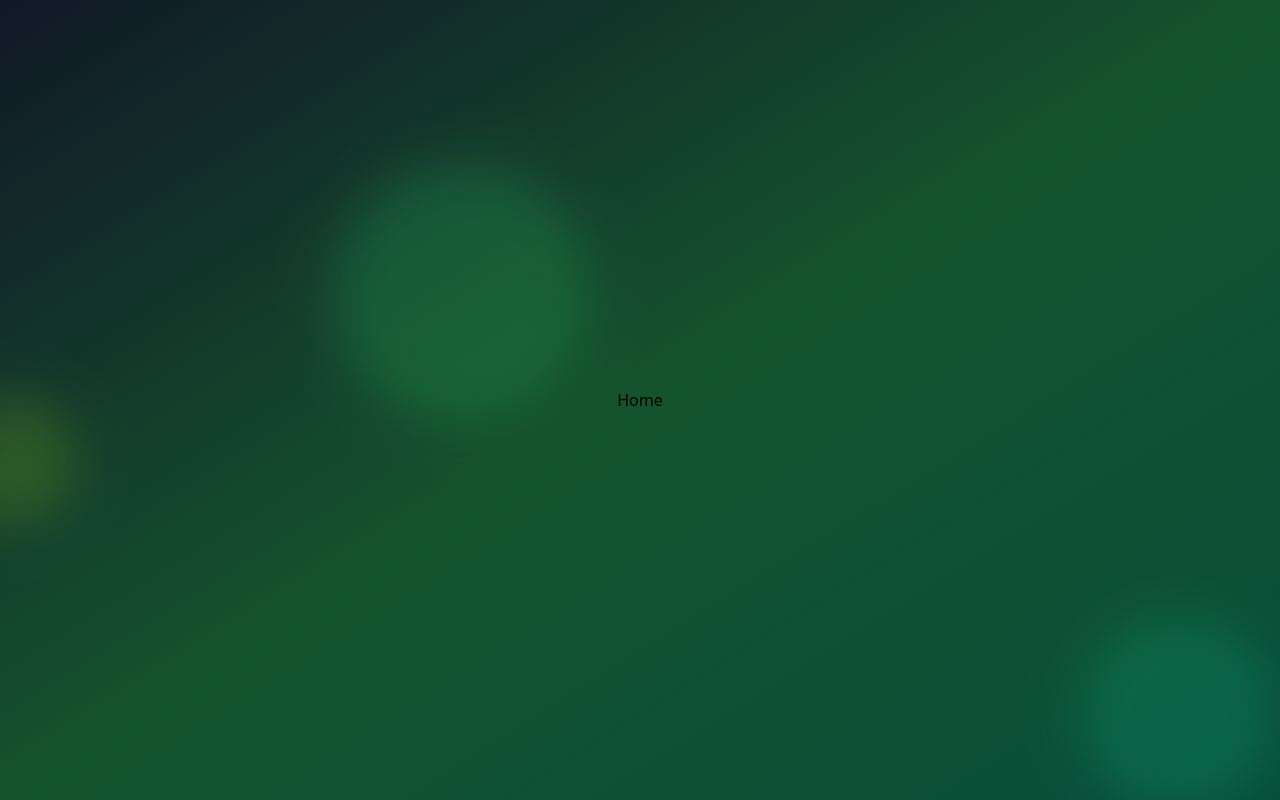
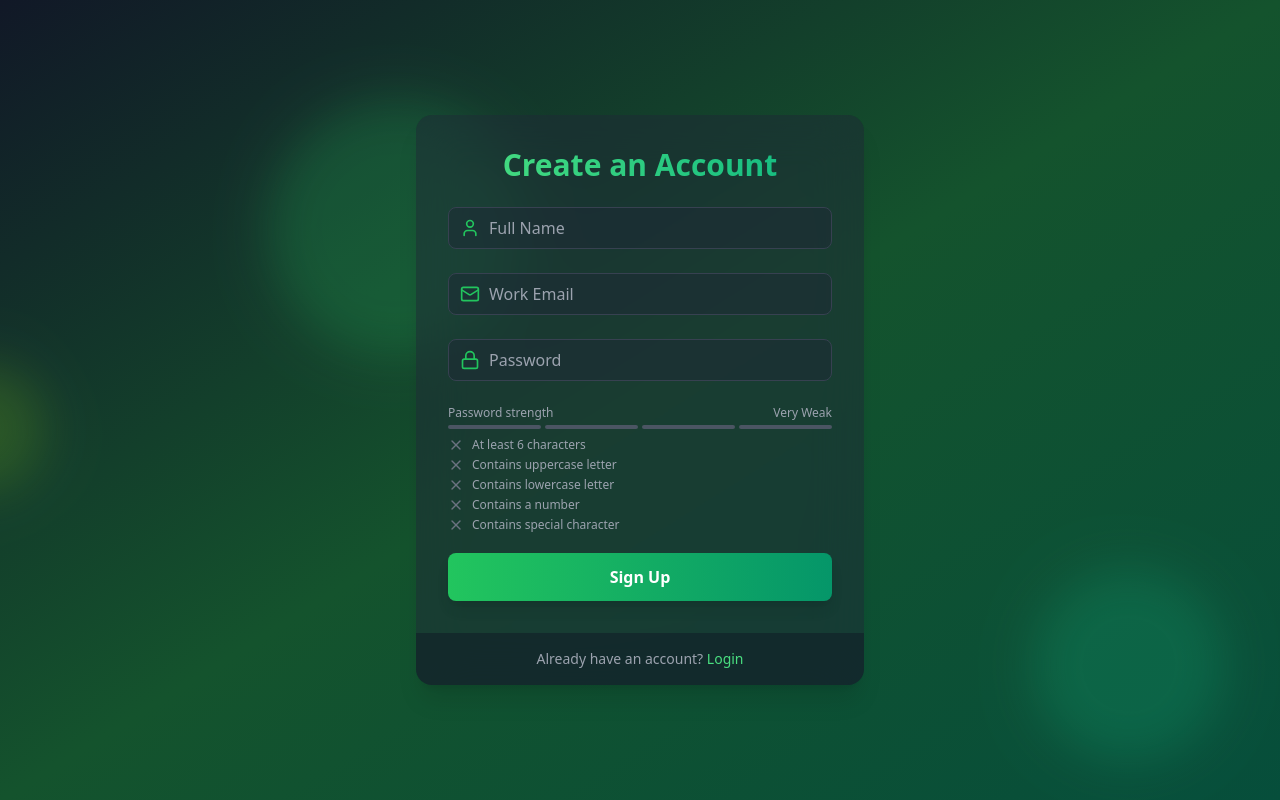
Before and after one commit to mhdZhHan/advanced-mern-auth, a React (Vite) app in the folder client/: page /signup in a window 1280 px wide. Built offline with nearby package versions, Linux system fonts and the light colour scheme.

Commit message:
🏗️ Add Sign Up page

```diff
--- a/client/package.json
+++ b/client/package.json
@@ -11,6 +11,7 @@
   },
   "dependencies": {
     "framer-motion": "^11.3.30",
+    "lucide-react": "^0.436.0",
     "react": "^18.3.1",
     "react-dom": "^18.3.1",
     "react-router-dom": "^6.26.1"
--- a/client/src/App.jsx
+++ b/client/src/App.jsx
@@ -1,6 +1,8 @@
 import { Routes, Route } from "react-router-dom"
 
 import FloatingShape from "./components/FloatingShape"
+import SignUpPage from "./pages/SignUpPage"
+import LoginPage from "./pages/LoginPage"
 
 function App() {
 	return (
@@ -29,8 +31,8 @@
 
 			<Routes>
 				<Route path="/" element="Home" />
-				<Route path="/signup" element="Home" />
-				<Route path="/login" element="Home" />
+				<Route path="/signup" element={<SignUpPage />} />
+				<Route path="/login" element={<LoginPage />} />
 			</Routes>
 		</div>
 	)
--- /dev/null
+++ b/client/src/components/Input.jsx
@@ -0,0 +1,15 @@
+function Input({ icon: Icon, ...props }) {
+	return (
+		<div className="relative mb-6">
+			<div className="absolute inset-y-0 left-0 flex items-center pl-3 pointer-events-none">
+				<Icon className="size-5 text-green-500" />
+			</div>
+
+			<input
+				{...props}
+				className="w-full pl-10 pr-3 py-2 bg-gray-800 bg-opacity-50 rounded-lg border border-gray-700 focus:border-green-500 focus:ring-2 focus:ring-green-500 text-white placeholder-gray-400 transition duration-200"
+			/>
+		</div>
+	)
+}
+export default Input
--- /dev/null
+++ b/client/src/components/PasswordStrengthMeter.jsx
@@ -0,0 +1,87 @@
+import { Check, X } from "lucide-react"
+
+const PasswordCriteria = ({ password }) => {
+	const criteria = [
+		{ label: "At least 6 characters", met: password.length >= 6 },
+		{ label: "Contains uppercase letter", met: /[A-Z]/.test(password) },
+		{ label: "Contains lowercase letter", met: /[a-z]/.test(password) },
+		{ label: "Contains a number", met: /\d/.test(password) },
+		{
+			label: "Contains special character",
+			met: /[^A-Za-z0-9]/.test(password),
+		},
+	]
+
+	return (
+		<div className="mt-2 space-y-1">
+			{criteria.map((item) => (
+				<div key={item.label} className="flex items-center text-xs">
+					{item.met ? (
+						<Check className="size-4 text-green-500 mr-2" />
+					) : (
+						<X className="size-4 text-gray-500 mr-2" />
+					)}
+					<span
+						className={
+							item.met ? "text-green-500" : "text-gray-400"
+						}
+					>
+						{item.label}
+					</span>
+				</div>
+			))}
+		</div>
+	)
+}
+
+const PasswordStrengthMeter = ({ password }) => {
+	const getStrength = (pass) => {
+		let strength = 0
+		if (pass.length >= 6) strength++
+		if (pass.match(/[a-z]/) && pass.match(/[A-Z]/)) strength++
+		if (pass.match(/\d/)) strength++
+		if (pass.match(/[^a-zA-Z\d]/)) strength++
+		return strength
+	}
+	const strength = getStrength(password)
+
+	const getColor = (strength) => {
+		if (strength === 0) return "bg-red-500"
+		if (strength === 1) return "bg-red-400"
+		if (strength === 2) return "bg-yellow-500"
+		if (strength === 3) return "bg-yellow-400"
+		return "bg-green-500"
+	}
+
+	const getStrengthText = (strength) => {
+		if (strength === 0) return "Very Weak"
+		if (strength === 1) return "Weak"
+		if (strength === 2) return "Fair"
+		if (strength === 3) return "Good"
+		return "Strong"
+	}
+
+	return (
+		<div className="mt-2">
+			<div className="flex justify-between items-center mb-1">
+				<span className="text-xs text-gray-400">Password strength</span>
+				<span className="text-xs text-gray-400">
+					{getStrengthText(strength)}
+				</span>
+			</div>
+
+			<div className="flex space-x-1">
+				{[...Array(4)].map((_, index) => (
+					<div
+						key={index}
+						className={`h-1 w-1/4 rounded-full transition-colors duration-300
+                ${index < strength ? getColor(strength) : "bg-gray-600"}
+              `}
+					/>
+				))}
+			</div>
+			<PasswordCriteria password={password} />
+		</div>
+	)
+}
+export default PasswordStrengthMeter
--- a/client/src/pages/LoginPage.jsx
+++ b/client/src/pages/LoginPage.jsx
@@ -1,4 +1,6 @@
+import { motion } from "framer-motion"
+
 const LoginPage = () => {
-	return <div>LoginPage</div>
+	return <div className=""></div>
 }
 export default LoginPage
--- a/client/src/pages/SignUpPage.jsx
+++ b/client/src/pages/SignUpPage.jsx
@@ -1,4 +1,82 @@
+import { useState } from "react"
+import { motion } from "framer-motion"
+import { Lock, Mail, User } from "lucide-react"
+
+import Input from "../components/Input"
+import { Link } from "react-router-dom"
+import PasswordStrengthMeter from "../components/PasswordStrengthMeter"
+
 const SignUpPage = () => {
-	return <div>SignUpPage</div>
+	const [name, setName] = useState("")
+	const [email, setEmail] = useState("")
+	const [password, setPassword] = useState("")
+
+	const handleSignUp = (evt) => {
+		evt.preventDefault()
+	}
+	return (
+		<motion.div
+			initial={{ opacity: 0, y: 20 }}
+			animate={{ opacity: 1, y: 0 }}
+			transition={{ duration: 0.5 }}
+			className="max-w-md w-full bg-gray-800 bg-opacity-50 backdrop-filter backdrop-blur-xl rounded-2xl shadow-xl overflow-hidden"
+		>
+			<div className="p-8">
+				<h2 className="text-3xl font-bold mb-6 text-center bg-gradient-to-r from-green-400 to-emerald-500 text-transparent bg-clip-text">
+					Create an Account
+				</h2>
+
+				<form onSubmit={handleSignUp}>
+					<Input
+						type="text"
+						icon={User}
+						placeholder="Full Name"
+						value={name}
+						onChange={(evt) => setName(evt.target.value)}
+					/>
+					<Input
+						type="email"
+						icon={Mail}
+						placeholder="Work Email"
+						value={email}
+						onChange={(evt) => setEmail(evt.target.value)}
+					/>
+					<Input
+						type="password"
+						icon={Lock}
+						placeholder="Password"
+						value={password}
+						onChange={(evt) => setPassword(evt.target.value)}
+					/>
+
+					<PasswordStrengthMeter password={password} />
+
+					<motion.button
+						className="mt-5 w-full py-3 px-4 bg-gradient-to-r from-green-500 to-emerald-600 text-white
+						font-bold rounded-lg shadow-lg hover:from-green-600
+						hover:to-emerald-700 focus:outline-none focus:ring-2 focus:ring-green-500 focus:ring-offset-2
+						 focus:ring-offset-gray-900 transition duration-200"
+						whileHover={{ scale: 1.02 }}
+						whileTap={{ scale: 0.98 }}
+						type="submit"
+					>
+						Sign Up
+					</motion.button>
+				</form>
+			</div>
+
+			<div className="px-8 py-4 bg-gray-900 bg-opacity-50 flex justify-center">
+				<p className="text-sm text-gray-400">
+					Already have an account?{" "}
+					<Link
+						to="/loginPage"
+						className="text-green-400 hover:underline"
+					>
+						Login
+					</Link>
+				</p>
+			</div>
+		</motion.div>
+	)
 }
 export default SignUpPage
```
Also changed, not shown: 1 other file (tests, documents, lock files or other folders).
